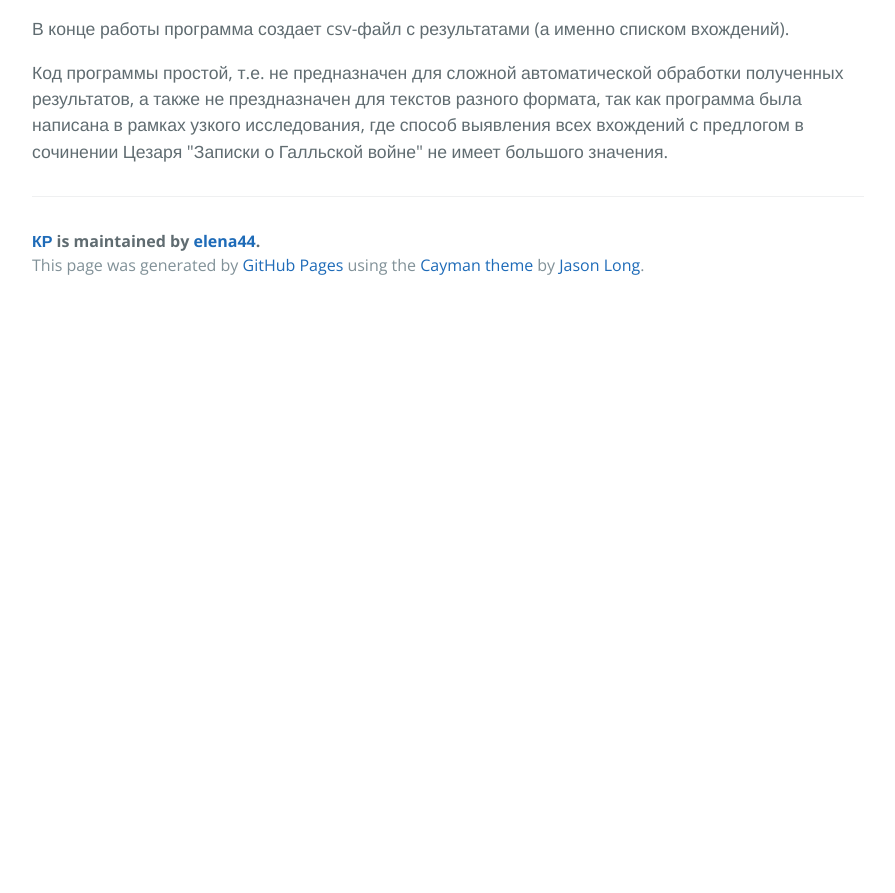
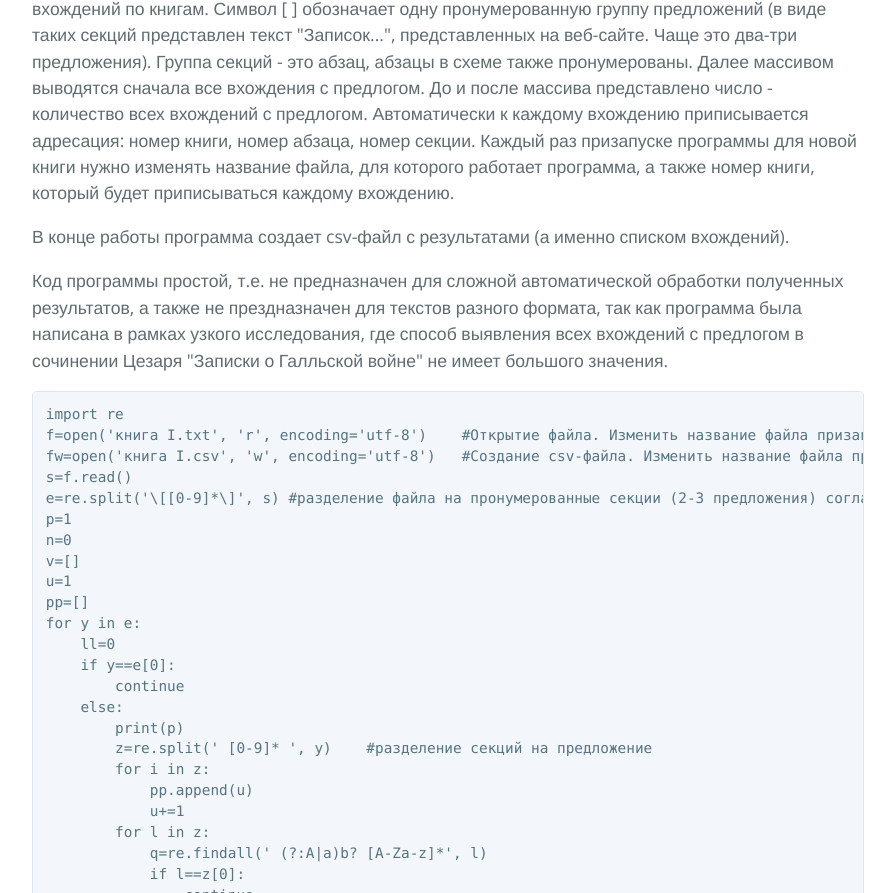
Before and after one commit to elena44/hello-world, a plain HTML site: page index.html in a window 1280 px wide. Shown: the part 787-1680 px from the top of the page, without its empty margins (192-1087 px from the left). Before the commit the page ends 1096 px from the top, so only its background shows below. Drawn offline with nearby package versions, Linux system fonts and the light colour scheme.

Commit message:
Create gh-pages branch via GitHub

```diff
--- a/index.html
+++ b/index.html
@@ -2,7 +2,7 @@
 <html lang="en-us">
   <head>
     <meta charset="UTF-8">
-    <title>КР by elena44</title>
+    <title>The distribution of the variations of the preposition a~ab in Caesar&#39;s &#39;Commentaries on the Gallic War&#39; by elena44</title>
     <meta name="viewport" content="width=device-width, initial-scale=1">
     <link rel="stylesheet" type="text/css" href="stylesheets/normalize.css" media="screen">
     <link href='https://fonts.googleapis.com/css?family=Open+Sans:400,700' rel='stylesheet' type='text/css'>
@@ -11,27 +11,78 @@
   </head>
   <body>
     <section class="page-header">
-      <h1 class="project-name">КР</h1>
-      <h2 class="project-tagline">Записки о Галльской войне</h2>
+      <h1 class="project-name">The distribution of the variations of the preposition a~ab in Caesar&#39;s &#39;Commentaries on the Gallic War&#39;</h1>
+      <h2 class="project-tagline">код для нахождения всех вхождений с предлогом в сочинении</h2>
       <a href="https://github.com/elena44/hello-world" class="btn">View on GitHub</a>
       <a href="https://github.com/elena44/hello-world/zipball/master" class="btn">Download .zip</a>
       <a href="https://github.com/elena44/hello-world/tarball/master" class="btn">Download .tar.gz</a>
     </section>
 
     <section class="main-content">
-      <p>Код был написан для текста "Записок о Галльской войне", представленном на сайте thelatinlibrary.com. На текстах другого формата программа не будет работать.
+      <p>Код был написан для текста "Записок о Галльской войне", представленном на сайте thelatinlibrary.com. На текстах другого формата программа не будет работать. Язык программирования - Python 3.3.
 Текст каждой книги был скопирован, сохранен в формате txt и помещен в одну папку с программой.
 Программа работает для одной книги произведения. То есть, чтобы запустить ее для отдельной книги, необходимо видоизменить код, а именно название файла, который открывает программа (т.е. изменить номер книги).
 Программа не идеальна, и, к сожалению, не находит вхождения с предлогом с большой буквы, т.е. вхождения в начале предложения (их нужно искать вручную).
-На экран массиво выводятся сначала все вхождения с предлогом, а ниже - схематичное распределение вхождений по книгам. Символ [ ] обозначает одну пронумерованную группу предложений (в виде таких секций представлен текст "Записок...", представленных на веб-сайте. Чаще это два-три предложения).
+На экран сначала массивом выводится схематичное распределение вхождений по книгам. Символ [ ] обозначает одну пронумерованную группу предложений (в виде таких секций представлен текст "Записок...", представленных на веб-сайте. Чаще это два-три предложения). Группа секций - это абзац, абзацы в схеме также пронумерованы. Далее массивом выводятся сначала все вхождения с предлогом. До и после массива представлено число - количество всех вхождений с предлогом.
 Автоматически к каждому вхождению приписывается адресация: номер книги, номер абзаца, номер секции. Каждый раз призапуске программы для новой книги нужно изменять название файла, для которого работает программа, а также номер книги, который будет приписываться каждому вхождению.</p>
 
 <p>В конце работы программа создает csv-файл с результатами (а именно списком вхождений). </p>
 
 <p>Код программы простой, т.е. не предназначен для сложной автоматической обработки полученных результатов, а также не прездназначен для текстов разного формата, так как программа была написана в рамках узкого исследования, где способ выявления всех вхождений с предлогом в сочинении Цезаря "Записки о Галльской войне" не имеет большого значения.</p>
 
+<pre><code>import re
+f=open('книга I.txt', 'r', encoding='utf-8')    #Открытие файла. Изменить название файла призапуске кода для другой книги
+fw=open('книга I.csv', 'w', encoding='utf-8')   #Создание csv-файла. Изменить название файла призапуске кода для другой книги
+s=f.read()
+e=re.split('\[[0-9]*\]', s) #разделение файла на пронумерованные секции (2-3 предложения) согласно формату текста
+p=1
+n=0
+v=[]
+u=1
+pp=[]
+for y in e:
+    ll=0
+    if y==e[0]:
+        continue
+    else:
+        print(p)
+        z=re.split(' [0-9]* ', y)    #разделение секций на предложение
+        for i in z:
+            pp.append(u)
+            u+=1
+        for l in z:
+            q=re.findall(' (?:A|a)b? [A-Za-z]*', l)
+            if l==z[0]:
+                continue
+            else:
+                print(q)
+                for t in q:
+                    v.append(t+' '+'1'+' ' +str(p)+' '+str(pp[ll])) #приписывание адресации к вхождению. 1-номер книги.
+                    n+=1
+            ll+=1
+        p+=1
+print(n)
+print(v)
+print(len(v))
+for b in v:
+        o=re.search('ab [jyaeiuohAEIUOHYJ]', b)   #поиск вхождений алломорфа 'а' с лексемами на гласный или придыхательный [h]
+        if o:
+            fw.write(b + ';'+'ab v' + '\n')          #запись данных в csv-файл
+        y=re.search('ab [bcdfgklmnpqrstvwxzBCDFGKLMNPQRSTVWXZ]', b)        #поиск вхождений алломорфа с лексемами на согласный
+        if y:
+            fw.write(b + ';'+'ab c'+ '\n')          #запись данных в csv-файл
+        rr=re.search('a [jyaeiuohAEIUOHYJ]', b)             #поиск вхождений алломорфа 'ab' с лексемами на гласный и [h]
+        if rr:
+            fw.write(b + ';'+ 'a v'+ '\n')          #запись данных в csv-файл
+        yy=re.search('a [bcdfgklmnpqrstvwxzBCDFGKLMNPQRSTVWXZ]',b)  #поиск вхождений алломорфа с лексемами на согласный
+        if yy:
+            fw.write(b + ';'+'a c'+ '\n')             #запись данных в csv-файл
+f.close()
+fw.close()
+</code></pre>
+
       <footer class="site-footer">
-        <span class="site-footer-owner"><a href="https://github.com/elena44/hello-world">КР</a> is maintained by <a href="https://github.com/elena44">elena44</a>.</span>
+        <span class="site-footer-owner"><a href="https://github.com/elena44/hello-world">The distribution of the variations of the preposition a~ab in Caesar&#39;s &#39;Commentaries on the Gallic War&#39;</a> is maintained by <a href="https://github.com/elena44">elena44</a>.</span>
 
         <span class="site-footer-credits">This page was generated by <a href="https://pages.github.com">GitHub Pages</a> using the <a href="https://github.com/jasonlong/cayman-theme">Cayman theme</a> by <a href="https://twitter.com/jasonlong">Jason Long</a>.</span>
       </footer>
```
Also changed, not shown: params.json (+3 -3 lines).
